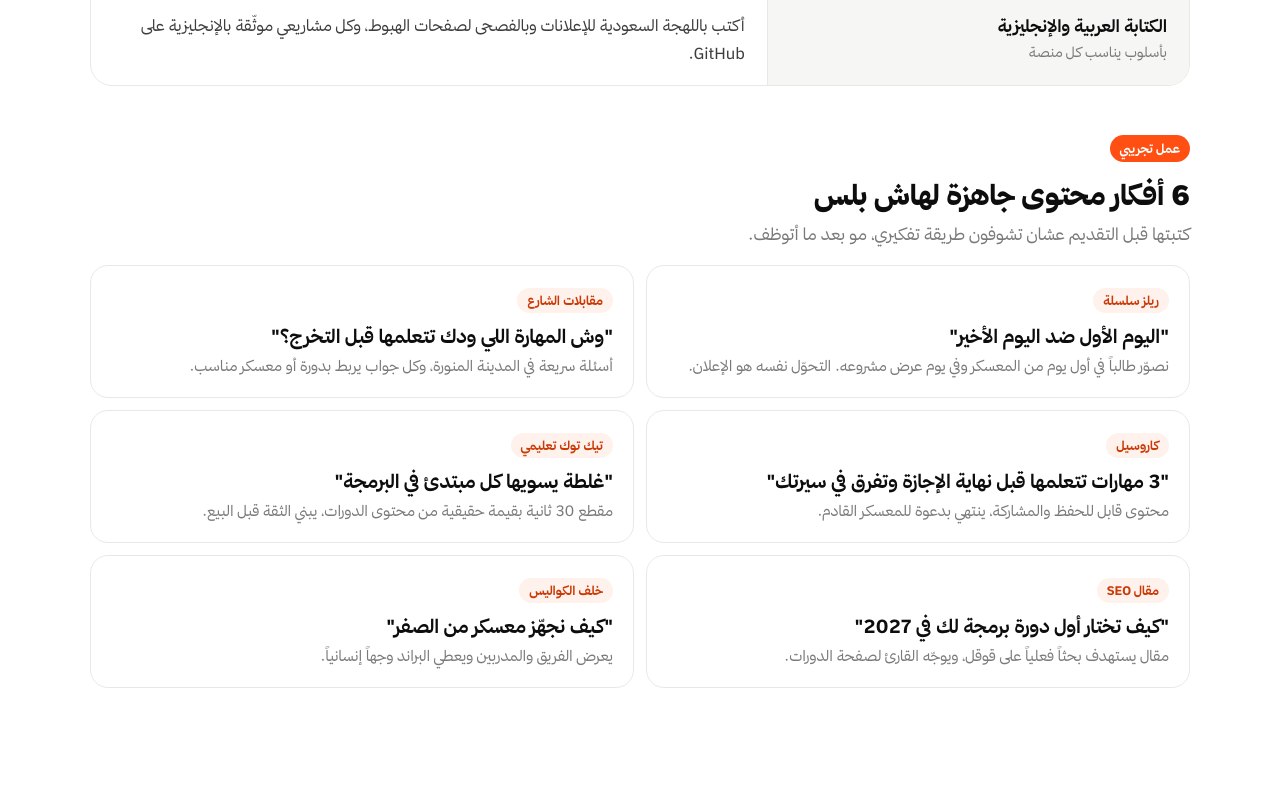
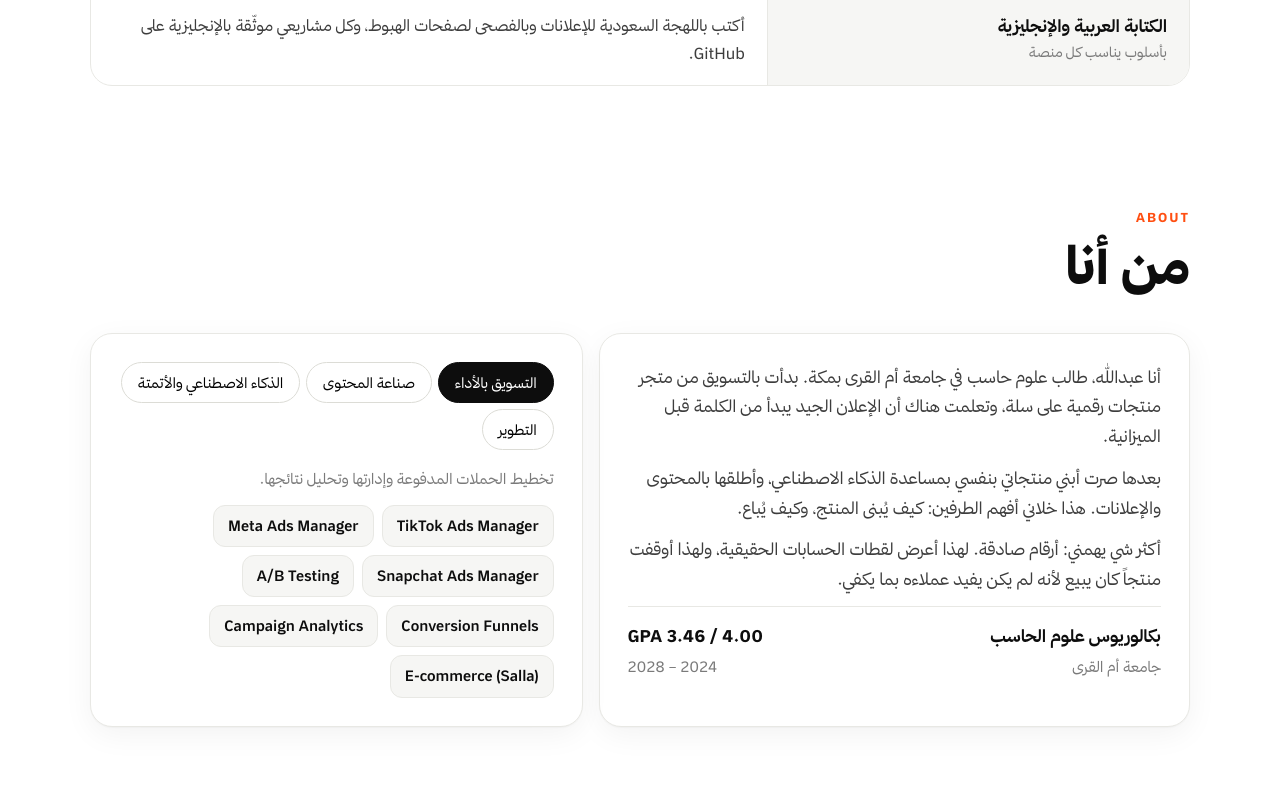
Before and after one commit to Abdullah-Albariqi/marketing-portfolio, a plain HTML site: page index.html in a window 1280 px wide. Shown: the part 8760-9560 px from the top of the page. Drawn offline with Linux system fonts and the light colour scheme.

Commit message:
Remove Hash Plus content ideas; update GPA to 3.46

```diff
--- a/index.html
+++ b/index.html
@@ -176,12 +176,6 @@ section.wrap{padding-top:110px;padding-bottom:10px;scroll-margin-top:0}
 .fit-head{background:var(--ink);color:#fff;font-weight:700}
 .fit-head > div{background:var(--ink)!important;color:#fff!important;border-color:#2a2a2a!important}
 
-.ideas{counter-reset:i;display:grid;grid-template-columns:repeat(2,1fr);gap:12px;margin-top:16px}
-.idea{border:1px solid var(--line);border-radius:18px;padding:18px 20px;background:#fff}
-.idea .fmt{font-size:12.5px;font-weight:700;color:var(--accent-ink);background:var(--accent-soft);padding:2px 10px;border-radius:99px;display:inline-block}
-.idea b{display:block;font-size:19px;margin:8px 0 4px;line-height:1.5}
-.idea span{color:var(--muted);font-size:15px;line-height:1.65;display:block}
-
 /* about / skills */
 .about{display:grid;grid-template-columns:1.2fr 1fr;gap:16px;margin-top:36px}
 .about .card{padding:28px}
@@ -242,7 +236,7 @@ footer{text-align:center;color:var(--muted);font-size:14px;padding-bottom:100px}
   body{font-size:16px}
   .wrap{padding:0 16px}
   .hero{padding-top:120px}
-  .grid2,.grid3,.ideas{grid-template-columns:1fr}
+  .grid2,.grid3
   .span2{grid-column:auto}
   .kpis{grid-template-columns:1fr 1fr 1fr}
   .kpi b{font-size:19px}
@@ -543,19 +537,6 @@ footer{text-align:center;color:var(--muted);font-size:14px;padding-bottom:100px}
     <div class="fit-row"><div class="need">الكتابة العربية والإنجليزية<small>بأسلوب يناسب كل منصة</small></div><div class="proof">أكتب باللهجة السعودية للإعلانات وبالفصحى لصفحات الهبوط، وكل مشاريعي موثّقة بالإنجليزية على GitHub.</div></div>
   </div>
 
-  <div style="margin-top:46px">
-    <span class="badge">عمل تجريبي</span>
-    <h3 style="font-size:28px;font-weight:900;margin-top:8px">6 أفكار محتوى جاهزة لهاش بلس</h3>
-    <p style="color:var(--muted)">كتبتها قبل التقديم عشان تشوفون طريقة تفكيري، مو بعد ما أتوظف.</p>
-    <div class="ideas">
-      <div class="idea rv"><span class="fmt">ريلز سلسلة</span><b>"اليوم الأول ضد اليوم الأخير"</b><span>نصوّر طالباً في أول يوم من المعسكر وفي يوم عرض مشروعه. التحوّل نفسه هو الإعلان.</span></div>
-      <div class="idea rv"><span class="fmt">مقابلات الشارع</span><b>"وش المهارة اللي ودك تتعلمها قبل التخرج؟"</b><span>أسئلة سريعة في المدينة المنورة، وكل جواب يربط بدورة أو معسكر مناسب.</span></div>
-      <div class="idea rv"><span class="fmt">كاروسيل</span><b>"3 مهارات تتعلمها قبل نهاية الإجازة وتفرق في سيرتك"</b><span>محتوى قابل للحفظ والمشاركة، ينتهي بدعوة للمعسكر القادم.</span></div>
-      <div class="idea rv"><span class="fmt">تيك توك تعليمي</span><b>"غلطة يسويها كل مبتدئ في البرمجة"</b><span>مقطع 30 ثانية بقيمة حقيقية من محتوى الدورات، يبني الثقة قبل البيع.</span></div>
-      <div class="idea rv"><span class="fmt">مقال SEO</span><b>"كيف تختار أول دورة برمجة لك في 2027"</b><span>مقال يستهدف بحثاً فعلياً على قوقل، ويوجّه القارئ لصفحة الدورات.</span></div>
-      <div class="idea rv"><span class="fmt">خلف الكواليس</span><b>"كيف نجهّز معسكر من الصفر"</b><span>يعرض الفريق والمدربين ويعطي البراند وجهاً إنسانياً.</span></div>
-    </div>
-  </div>
 </section>
 
 <!-- ============ ABOUT ============ -->
@@ -567,7 +548,7 @@ footer{text-align:center;color:var(--muted);font-size:14px;padding-bottom:100px}
       <p>أنا عبدالله، طالب علوم حاسب في جامعة أم القرى بمكة. بدأت بالتسويق من متجر منتجات رقمية على سلة، وتعلمت هناك أن الإعلان الجيد يبدأ من الكلمة قبل الميزانية.</p>
       <p>بعدها صرت أبني منتجاتي بنفسي بمساعدة الذكاء الاصطناعي، وأطلقها بالمحتوى والإعلانات. هذا خلاني أفهم الطرفين: كيف يُبنى المنتج، وكيف يُباع.</p>
       <p>أكثر شي يهمني: أرقام صادقة. لهذا أعرض لقطات الحسابات الحقيقية، ولهذا أوقفت منتجاً كان يبيع لأنه لم يكن يفيد عملاءه بما يكفي.</p>
-      <div class="edu"><div><b>بكالوريوس علوم الحاسب</b><br><span>جامعة أم القرى</span></div><div style="text-align:left"><b class="ltr">GPA 3.47 / 4.00</b><br><span>2024 – 2028</span></div></div>
+      <div class="edu"><div><b>بكالوريوس علوم الحاسب</b><br><span>جامعة أم القرى</span></div><div style="text-align:left"><b class="ltr">GPA 3.46 / 4.00</b><br><span>2024 – 2028</span></div></div>
     </div>
     <div class="card rv">
       <div class="tabs" id="skillTabs">
```
